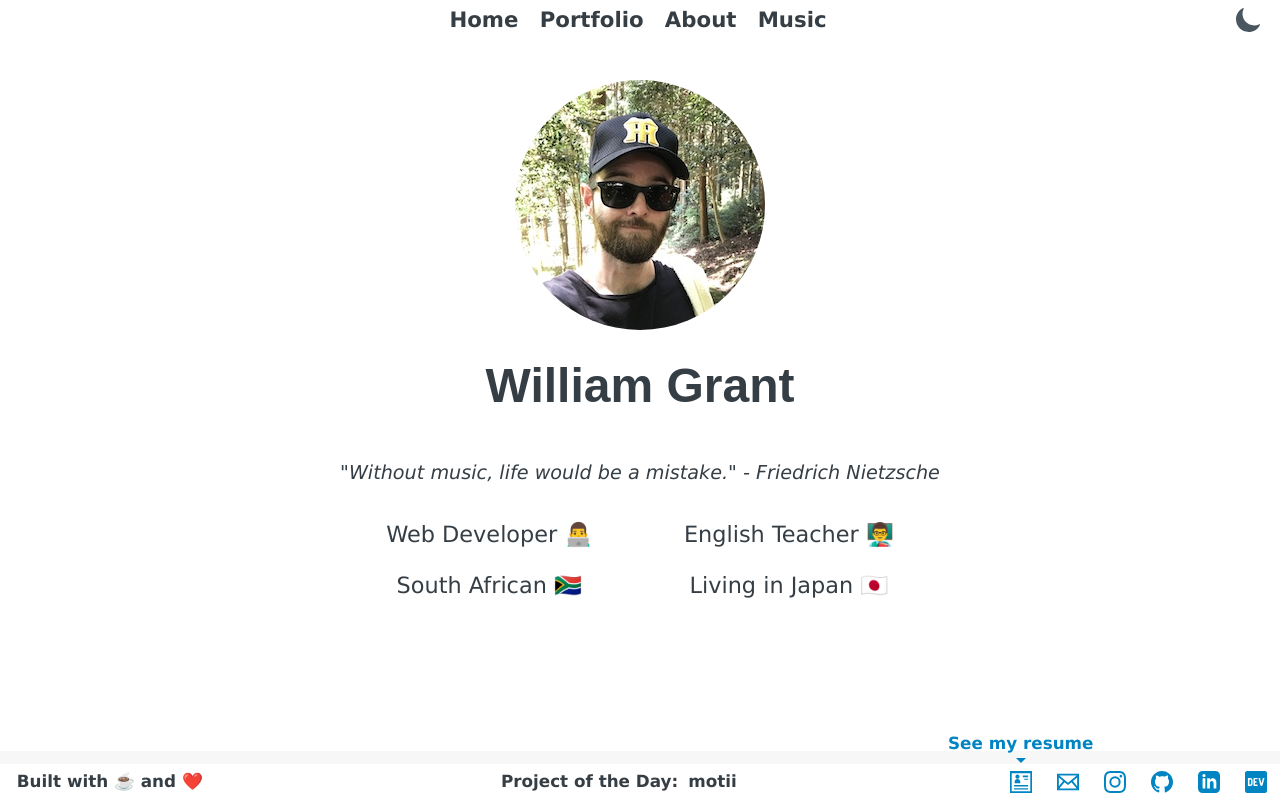
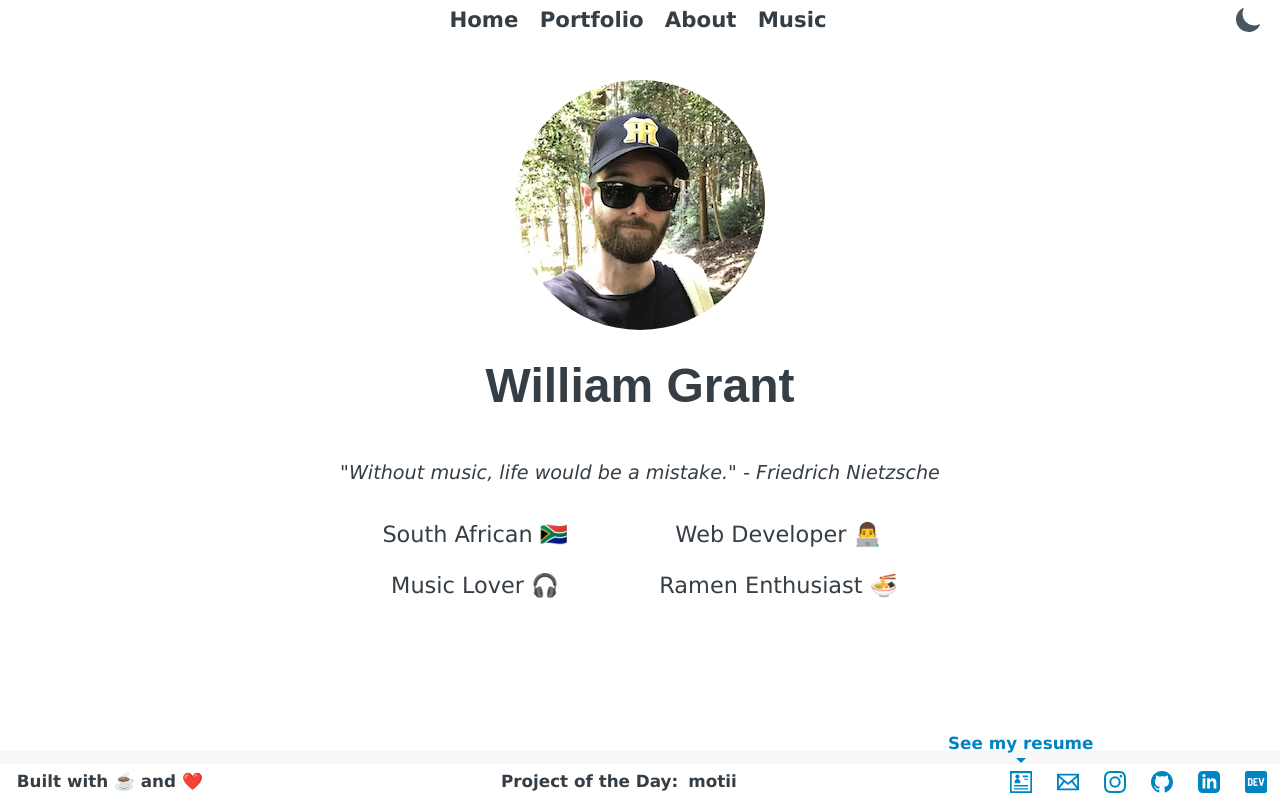
Before and after one commit to yougotwill/yougotwill.github.io, a Next.js app: page / in a window 1280 px wide. Shown: the top 800 px of the page. Built offline with nearby package versions, Linux system fonts and the light colour scheme.

Commit message:
updated hero and about to be more general

```diff
--- a/components/About/index.js
+++ b/components/About/index.js
@@ -36,13 +36,13 @@ const About = () => {
 
           <p>As the internet continued to grow, I was exposed to emerging technologies and I gained an interest in the web and how it has evolved to help us in our daily lives. From there I realised I had a good eye for what made things 'look good' and my obsession with front end development was born!</p>
 
-          <p>Now I'm an aspiring front end developer with some experience under my belt. Around 2 years ago I moved to Japan and when I'm not coding, I'm studying Japanese, finding ramen shops and going on nature runs.</p>
+          <p>Now I'm an aspiring web developer with a front-end focus. My other interests are studying Japanese, listening to music and going on runs.</p>
 
           <p>Here's my <a href="https://drive.google.com/file/d/1FpGmgjNU0zxcZ6B9JhdeffmCqU2iaPLv/view?usp=sharing" target="_blank" rel="noopener noreferrer">resume</a> if you want to learn more.</p>
           <br />
 
-          <p className="special">Current living in <span role='img' aria-label='house'>🏡</span></p>
-          <p>Hyogo, Japan</p>
+          <p className="special">Current location <span role='img' aria-label='globe'>🌍</span></p>
+          <p>South Africa</p>
 
           <p className="special">Passionate about <span role='img' aria-label='heart'>❤️</span></p>
           <p>Travel, Music, Reading</p>
--- a/components/Hero/index.js
+++ b/components/Hero/index.js
@@ -10,12 +10,12 @@ const Hero = () => {
     <table className="info-grid">
       <tbody>
         <tr>
-          <td className="subtitle left">Web Developer <span className="icon" role='img' aria-label='programmer'>👨‍💻</span></td>
-          <td className="subtitle right">English Teacher <span className="icon" role='img' aria-label='teacher'>👨‍🏫</span></td>
+          <td className="subtitle left">South African <span className="icon" role='img' aria-label='south africa'>🇿🇦</span></td>
+          <td className="subtitle right">Web Developer <span className="icon" role='img' aria-label='programmer'>👨‍💻</span></td>
         </tr>
         <tr>
-          <td className="subtitle left">South African <span className="icon" role='img' aria-label='south africa'>🇿🇦</span></td>
-          <td className="subtitle right">Living in Japan <span className="icon" role='img' aria-label='japan'>🇯🇵</span></td>
+          <td className="subtitle left">Music Lover <span className="icon" role='img' aria-label='headphones'>🎧</span></td>
+          <td className="subtitle right">Ramen Enthusiast <span className="icon" role='img' aria-label='ramen bowl'>🍜</span></td>
         </tr>
       </tbody>
     </table>
```
